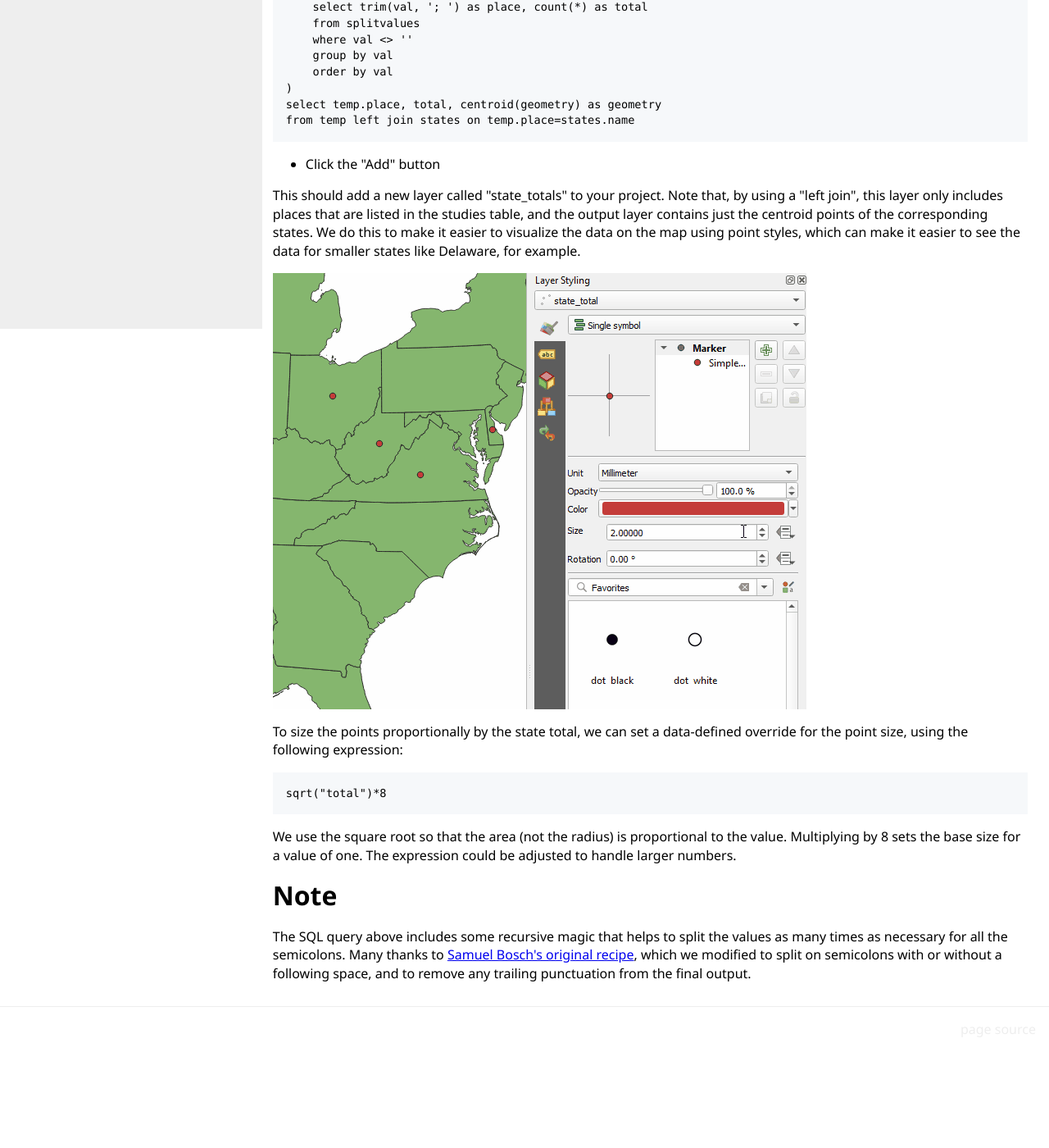
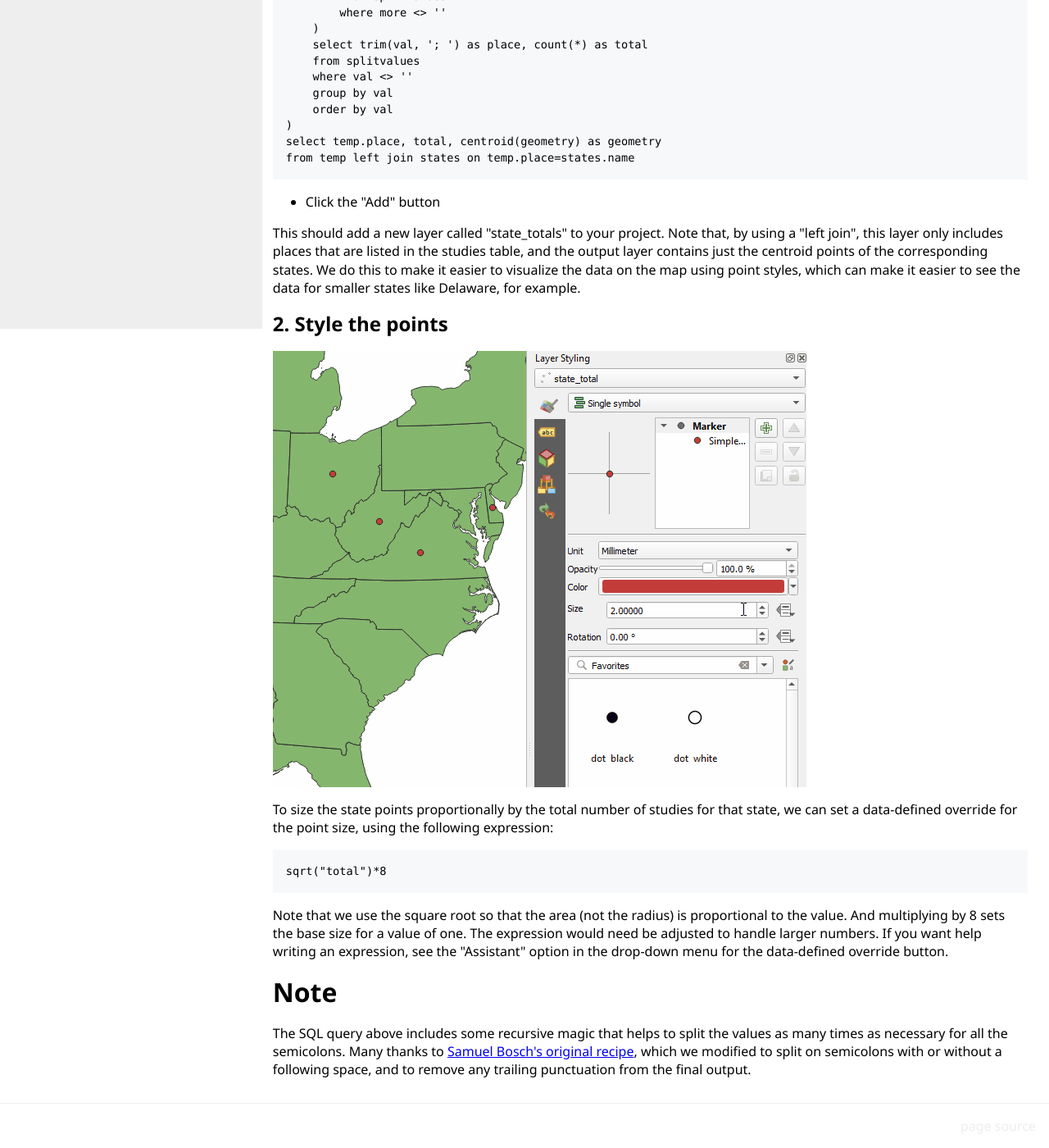
Before and after one commit to cornell-gis/gis-cookbook, a Jekyll site: the page built from qgis/count-multivalues.md, in a window 1280 px wide and 1400 px high, scrolled down 1076 px. Shown: the whole window at 82% size. Built offline with Jekyll 4.4.1, drawn with Linux system fonts in a browser that asks for light colours; our own code applies the rules of GitHub Pages for plain Markdown files; before the commit the page ends 2358 px from its top, so only the background shows below that; some of the changed text lies outside the part shown.

Commit message:
Update count-multivalues.md

````diff
--- a/qgis/count-multivalues.md
+++ b/qgis/count-multivalues.md
@@ -50,15 +53,18 @@ from temp left join states on temp.place=states.name
 
 This should add a new layer called "state_totals" to your project.  Note that, by using a "left join", this layer only includes places that are listed in the studies table, and the output layer contains just the centroid points of the corresponding states.  We do this to make it easier to visualize the data on the map using point styles, which can make it easier to see the data for smaller states like Delaware, for example.
 
+
+## 2. Style the points
+
 ![count-multivalues point style](image/count-multivalues-point-style.gif)
 
-To size the points proportionally by the state total, we can set a data-defined override for the point size, using the following expression:
+To size the state points proportionally by the total number of studies for that state, we can set a data-defined override for the point size, using the following expression:
 
 ```
 sqrt("total")*8
 ```
 
-We use the square root so that the area (not the radius) is proportional to the value.  Multiplying by 8 sets the base size for a value of one.  The expression could be adjusted to handle larger numbers.
+Note that we use the square root so that the area (not the radius) is proportional to the value.  And multiplying by 8 sets the base size for a value of one.  The expression would need be adjusted to handle larger numbers.  If you want help writing an expression, see the "Assistant" option in the drop-down menu for the data-defined override button.
 
 
 # Note
````
Also changed, not shown: other parts of qgis/count-multivalues.md (+4 -1 lines).
